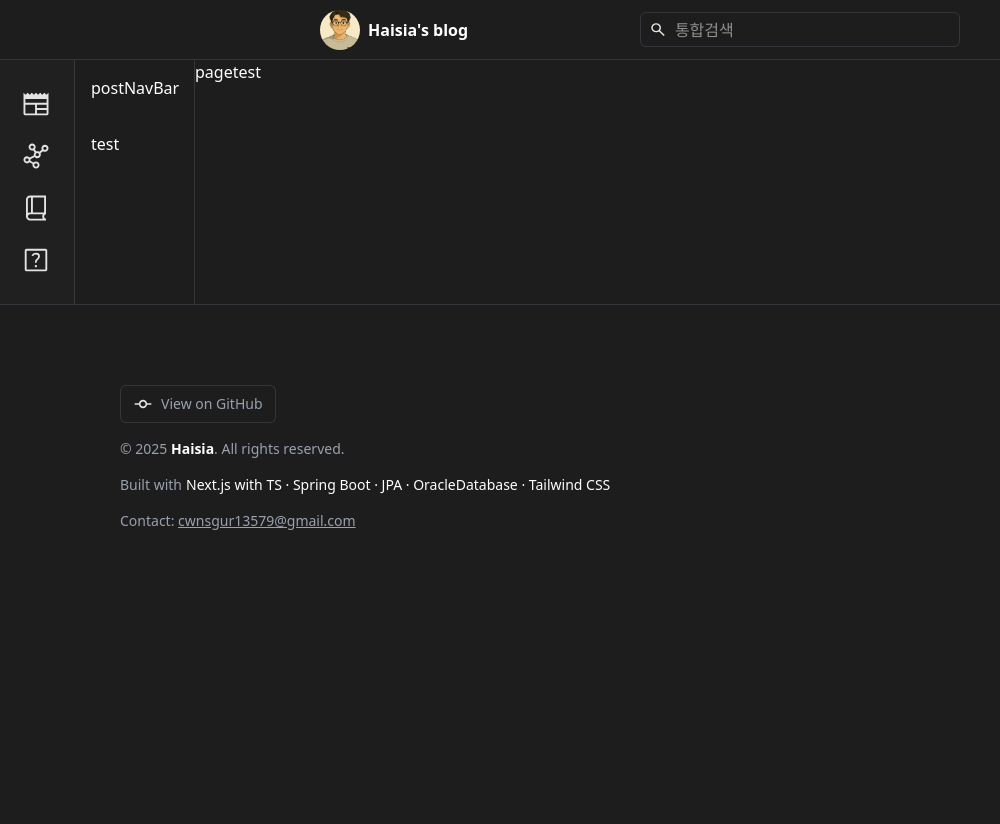
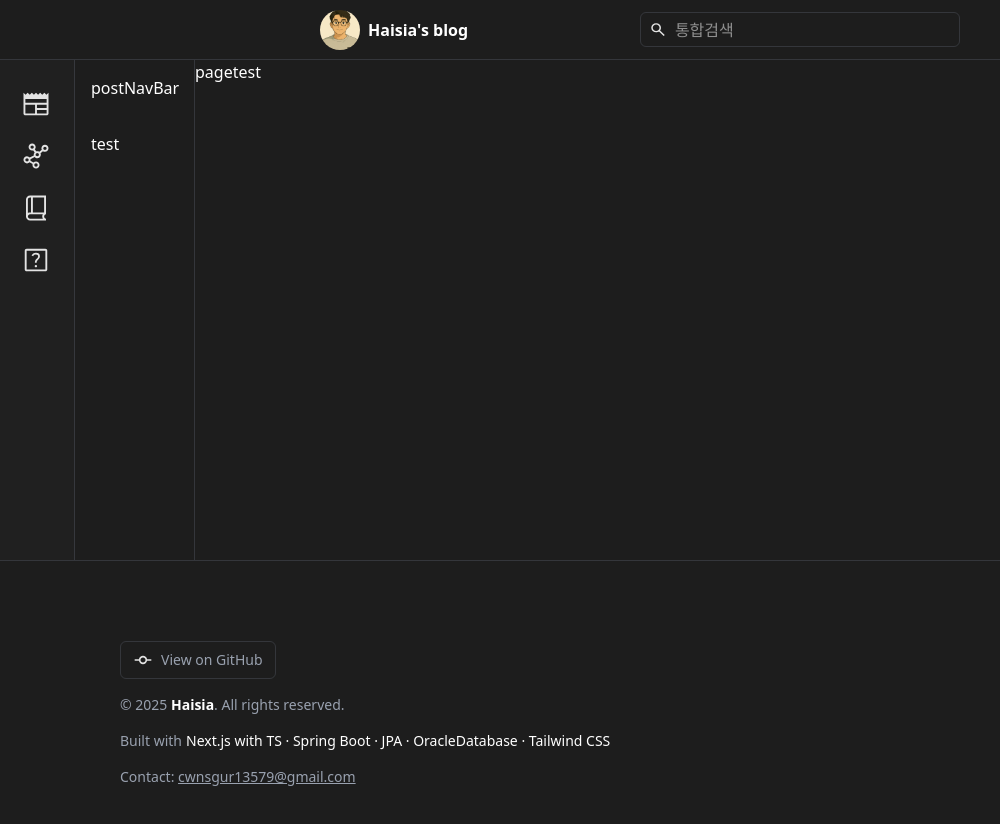
Before and after one commit to Haisia/project-blog-next, a Next.js app: page /devnews in a window 1280 px wide. Shown: the top 824 px of the page, without its empty margins (0-1000 px from the left). Before the commit the page ends 800 px from the top, so only its background shows below. Built offline with nearby package versions, Linux system fonts and the light colour scheme.

Commit message:
수정: 메인페이지 레이아웃 조정

```diff
--- a/src/app/layout.tsx
+++ b/src/app/layout.tsx
@@ -22,7 +22,7 @@ export default function RootLayout(
         <Header/>
 
         {/* 콘텐츠 영역 (Sidebar + Main) */}
-        <div className="flex items-stretch">
+        <div className="flex items-stretch min-h-[500px]">
           <Navbar/> {/* ← 사이드 네브바 */}
           <Main>{children}</Main> {/* ← 메인 */}
         </div>
--- a/src/app/page.tsx
+++ b/src/app/page.tsx
@@ -4,7 +4,7 @@ import {learning, skilledIn} from "@/data/TechStackData";
 export default function Home() {
   return (
     <>
-      <div className="flex flex-col md:flex-row items-start gap-10 py-10 px-65">
+      <div className="flex flex-col md:flex-row items-start gap-10 py-10 px-65 w-full">
         {/* 프로필 이미지 */}
         <ProfileImage/>
         {/* 본문 영역 */}
```
